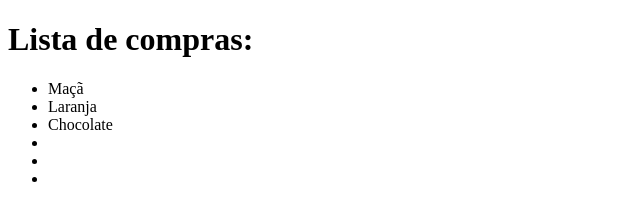
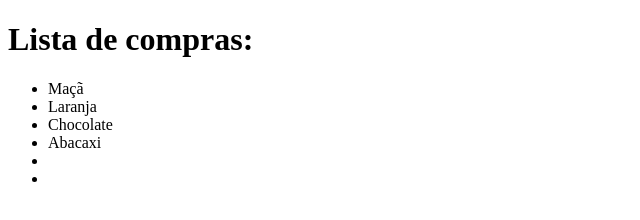
Before and after one commit to ViniGraeff/Trainee, a plain HTML site: page index.html in a window 1280 px wide. Shown: the full height of the page, 0-640 px from the left. Drawn offline with Linux system fonts and the light colour scheme.

Commit message:
Adicionado fruta na lista

```diff
--- a/index.html
+++ b/index.html
@@ -10,7 +10,7 @@
 		<li>Maçã</li>
 		<li>Laranja</li>
 		<li>Chocolate</li>
-		<li></li>
+		<li>Abacaxi</li>
 		<li></li>
 		<li></li>
 	</ul>
```
